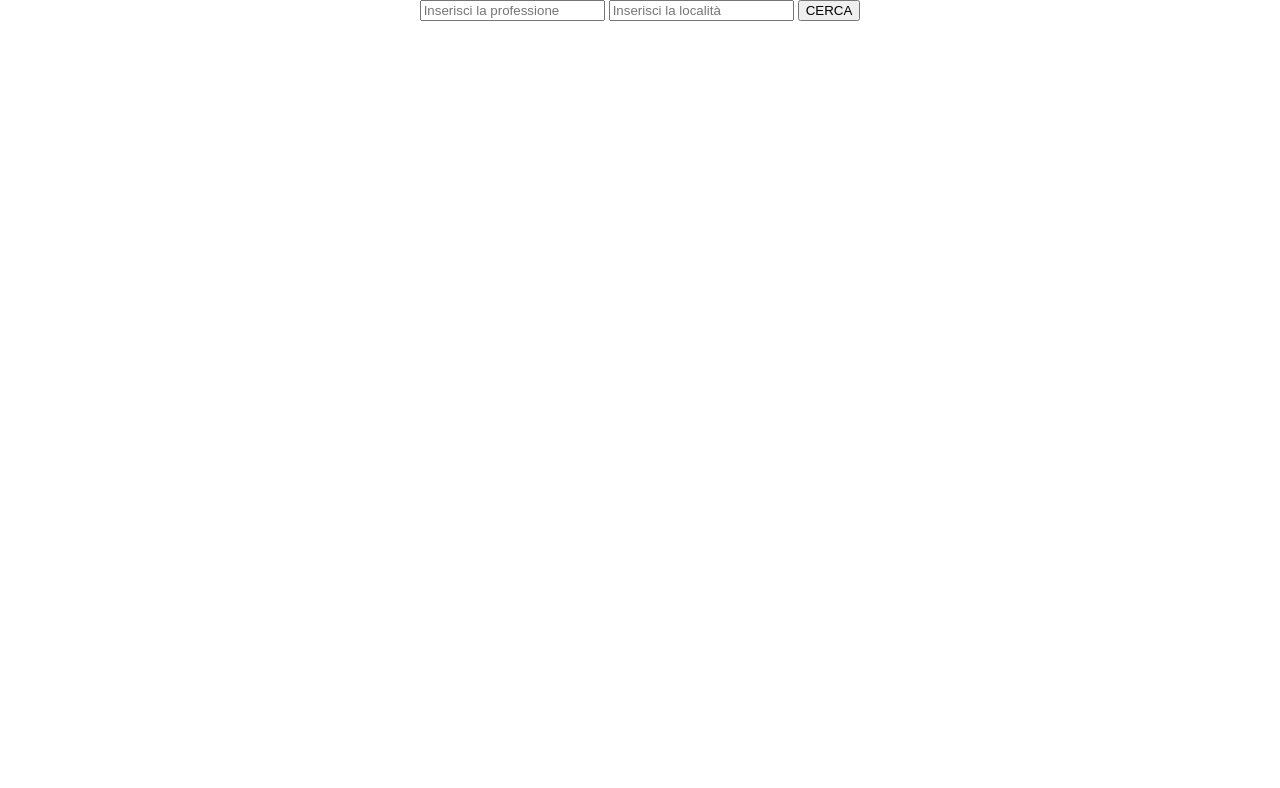
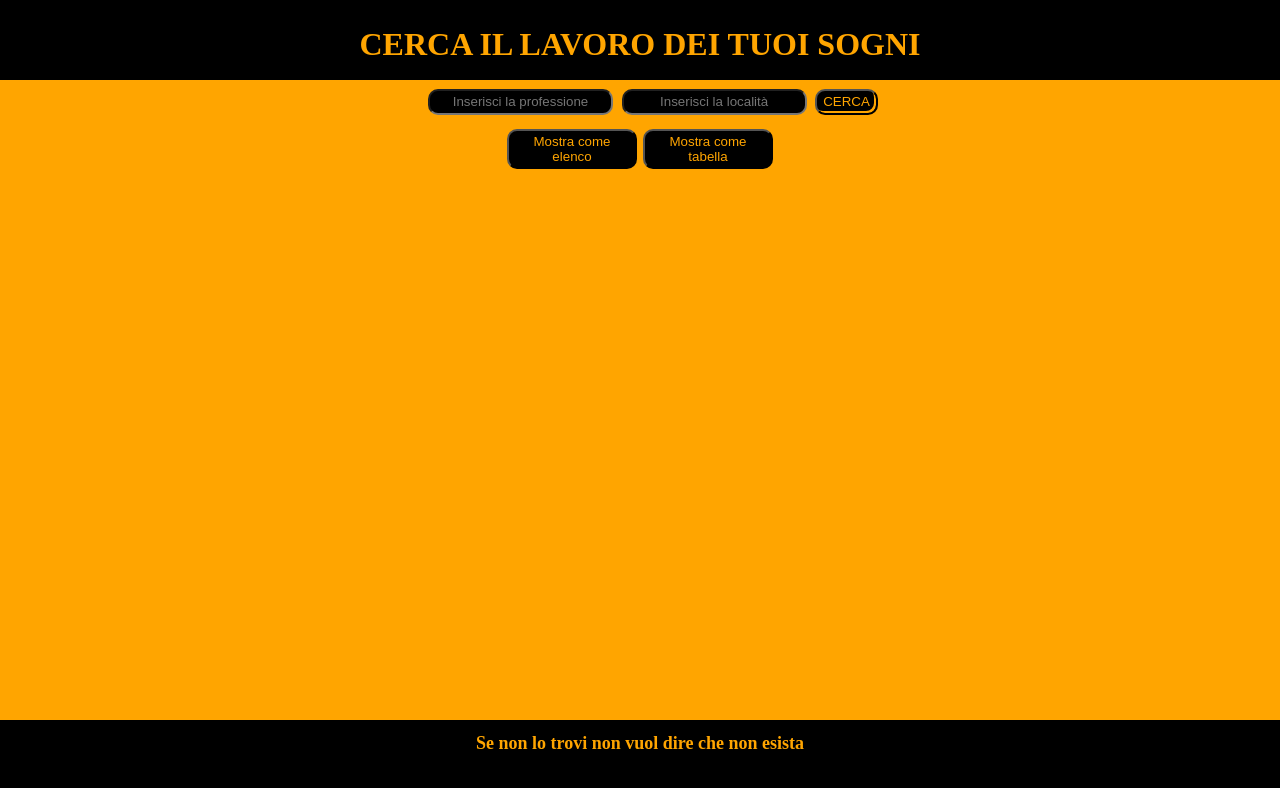
Before and after one commit to mirko-mc/EPICODE-M2W4D1-JS-Basics, a plain HTML site: page index.html in a window 1280 px wide. Both pictures are taken after a click on the button "CERCA". Drawn offline with Linux system fonts and the light colour scheme.

Commit message:
refactoring js. complete css

```diff
--- a/assets/css/style.css
+++ b/assets/css/style.css
@@ -1,10 +1,71 @@
-*{
+* {
     box-sizing: border-box;
     margin: 0;
 }
 
-body{
+header {
+    background-color: black;
+    color: orange;
+    width: 100%;
+    padding: 2% 0;
+    text-align: center;
+    height: 10vh;
+}
+
+main {
     display: flex;
     flex-direction: column;
     align-items: center;
+    background-color: orange;
+    height: 80vh;
 }
+
+form,
+.divButtons {
+    display: flex;
+    align-items: center;
+}
+
+input,
+button {
+    background-color: black;
+    color: orange;
+    margin: 2% 1%;
+    border-radius: 10px;
+    text-align: center;
+}
+
+input {
+    height: 2em;
+}
+
+form button {
+    height: 2em;
+}
+
+.divButtons button {
+    height: 3em;
+}
+
+button:hover {
+    background-color: orange;
+    color: black;
+}
+
+button:focus {
+    box-shadow: inset -2px -2px orange;
+}
+
+p {
+    text-align: center;
+    font-weight: bold;
+}
+
+footer {
+    background-color: black;
+    color: orange;
+    width: 100%;
+    padding: 1% 0;
+    height: 10vh;
+    font-size: large;
+}
--- a/assets/js/script.js
+++ b/assets/js/script.js
@@ -125,60 +125,76 @@ const jobs = [
 
 // funzione di ricerca professione e località
 function lookingFor(occupation, location) {
-    removeExistingItems("divButtons");
-    removeExistingItems("divResults");
-    // salvo i dati degli argomenti nelle costanti
+    removeExistingItems(".divButtons");
+    removeExistingItems(".divResults");
+    // salvo i dati degli argomenti nelle costanti convertendo le stringhe in minuscolo
     const OCCUPATION = occupation.toLowerCase();
     const LOCATION = location.toLowerCase();
     // dichiaro un array che dovrà contenere i risultati
-    let results = [];
-    // controllo che l'utente abbia inserito entrambi gli elementi da ricercare altrimenti lo avviso
+    const RESULTS = [];
+    // controllo che l'utente abbia inserito entrambi gli elementi da ricercare altrimenti lo avviso dove ha sbagliato
     if (OCCUPATION === "" && LOCATION === "") alert("Hai dimenticato di inserire sia la professione che la località da ricercare")
     else if (LOCATION === "") alert("Hai dimenticato di inserire la località da ricercare")
     else if (OCCUPATION === "") alert("Hai dimenticato di inserire la professione da ricercare")
     else {
-        // se ha inserito entambi gli elementi ciclo l'oggetto contenente i dati alla ricerca dei dati inseriti dall'utente e li inserisco in un array di oggetti contenente i risultati
+// dichiaro il contatore che conterà il totale dei risultati trovati
+        let i = 0;
+        // se l'utente ha inserito entambi gli elementi ciclo l'oggetto contenente i dati alla ricerca dei dati inseriti dall'utente e li inserisco in un array di oggetti contenente i risultati
         for (const JOB of jobs) {
-            (JOB.title.toLowerCase().includes(OCCUPATION)) && (JOB.location.toLowerCase().includes(LOCATION)) ? results.push({ title: JOB.title, location: JOB.location }) : "";
+            // codice se nella funzione listStyle avessi usato results.lenght invece del contatore per mostrare il totale dei risultati trovati
+            /*(JOB.title.toLowerCase().includes(OCCUPATION)) && (JOB.location.toLowerCase().includes(LOCATION)) ? RESULTS.push({ title: JOB.title, location: JOB.location }) : "";*/
+            if ((JOB.title.toLowerCase().includes(OCCUPATION)) && (JOB.location.toLowerCase().includes(LOCATION))) {
+                RESULTS.push({ title: JOB.title, location: JOB.location });
+                i++;
+            }
         }
-        const BODY = document.querySelector("body");
+        const MAIN = document.querySelector("main");
         // creo un div contente i pulsanti per mostrare i risultati
         const DIVBUTTONS = document.createElement("div");
         DIVBUTTONS.className = "divButtons";
-        BODY.appendChild(DIVBUTTONS);
-        // creo un div che dovrà contenere i risultati
-        const DIVRESULTS = document.createElement("div");
-        DIVRESULTS.className = "divResults";
-        BODY.appendChild(DIVRESULTS);
-        // creao un pulsante per consultare i dati come elenco
+        MAIN.appendChild(DIVBUTTONS);
+        // creo un pulsante per consultare i dati come elenco e richiamo la funzione per mostrarli
         const LISTSTYLE = document.createElement("button");
         LISTSTYLE.appendChild(document.createTextNode("Mostra come elenco"));
-        LISTSTYLE.className="resultsButton";
+        LISTSTYLE.className = "resultsButton";
         DIVBUTTONS.appendChild(LISTSTYLE);
-        LISTSTYLE.addEventListener("click", () => { listStyle(DIVRESULTS, results) });
-        // creao un pulsante per consultare i dati come tabella
+        LISTSTYLE.addEventListener("click", () => { listStyle(MAIN, RESULTS, i) });
+        // creo un pulsante per consultare i dati come tabella e richiamo la funzione per mostrarli
         const TABLESTYLE = document.createElement("button");
         TABLESTYLE.appendChild(document.createTextNode("Mostra come tabella"));
-        TABLESTYLE.className="resultsButton";
+        TABLESTYLE.className = "resultsButton";
         DIVBUTTONS.appendChild(TABLESTYLE);
-        TABLESTYLE.addEventListener("click", () => { tableStyle(DIVRESULTS, results) });
+        TABLESTYLE.addEventListener("click", () => { tableStyle(MAIN, RESULTS, i) });
     }
 }
 
+// funzione per rimuovere i pulsanti/risultati precedenti. in ingresso prende il nome della classe da eliminare
 function removeExistingItems(className) {
-    const EXISTS = document.getElementsByClassName(className)
-    for (const EXIST of EXISTS) if (EXIST !== null) {
-            EXIST.remove();
-    }
+    const REMOVE = document.querySelector(className);
+    if (REMOVE) REMOVE.remove();
 }
 
-function listStyle(divResults, results) {
-    // removeExistingItems("divResults");
+// funzione per creare un div che dovrà contenere i risultati. in ingresso prende il main a cui appendere il div e ritornerà il div
+function divResults(main) {
+    const DIVRESULTS = document.createElement("div");
+    DIVRESULTS.className = "divResults";
+    main.appendChild(DIVRESULTS);
+    return DIVRESULTS;
+}
+
+// funzione per mostrare i risultati come elenco. in ingresso prende il main, i risultati e il totale dei risultati trovati
+function listStyle(main, results, count) {
+    // se ci sono risultati precedenti, li rimuovo
+    removeExistingItems(".divResults");
+    // creo il div per i risultati
+    const DIVRESULTS = divResults(main);
+    // creo un paragrafo per il totale di risultati trovati e la lista non ordinata
     const P = document.createElement("p");
     const UL = document.createElement("ul");
-    P.appendChild(document.createTextNode(`RISULTATI TROVATI : ${results.length}`));
-    divResults.appendChild(P);
-    divResults.appendChild(UL);
+    P.appendChild(document.createTextNode(`RISULTATI TROVATI : ${/*results.length*/count}`));
+    DIVRESULTS.appendChild(P);
+    DIVRESULTS.appendChild(UL);
+    // ogni risultato che trovo lo aggiungo alla lista
     for (const RESULT of results) {
         const LI = document.createElement("li");
         LI.innerHTML = `<span>RUOLO : ${RESULT.title}<br>LOCALITA' : ${RESULT.location}</span>`;
@@ -186,13 +202,22 @@ function listStyle(divResults, results) {
     }
 }
 
-function tableStyle(divResults, results) {
-    // removeExistingItems("divResults");
+// funzione per mostrare i risultati come tabella. in ingresso prende il main, i risultati e il totale dei risultati trovati
+function tableStyle(main, results, count) {
+    // se ci sono risultati precedenti, li rimuovo
+    removeExistingItems(".divResults");
+    // creo il div per i risultati
+    const DIVRESULTS = divResults(main);
+    const P = document.createElement("p");
+    // creo un paragrafo per il totale di risultati trovati e la tabella
+    P.appendChild(document.createTextNode(`RISULTATI TROVATI : ${/*results.length*/count}`));
+    DIVRESULTS.appendChild(P);
     const TABLE = document.createElement("table");
     const TBODY = document.createElement("tbody");
-    divResults.appendChild(TABLE);
+    DIVRESULTS.appendChild(TABLE);
     TABLE.appendChild(TBODY);
     for (const RESULT of results) {
+        // per ogni risultato trovato creo una riga nella tabella
         let TR = document.createElement("tr");
         let TD = document.createElement("td");
         TBODY.appendChild(TR);
--- a/index.html
+++ b/index.html
@@ -9,16 +9,20 @@
 </head>
 
 <body>
-
-    <div>
+    <header>
+        <h1>CERCA IL LAVORO DEI TUOI SOGNI</h1>
+    </header>
+    <main>
         <form>
             <input type="text" value="" id="title" name="title" placeholder="Inserisci la professione" />
             <input type="text" value="" id="location" name="location" placeholder="Inserisci la località" />
             <button type="button" value="cerca"
-                onclick="lookingFor(document.getElementById('title').value,document.getElementById('location').value)">CERCA</button>
+                onclick="lookingFor(/*document.getElementById('title').value,document.getElementById('location').value*/'c','c')">CERCA</button>
         </form>
-    </div>
-
+    </main>
+    <footer>
+        <p>Se non lo trovi non vuol dire che non esista</p>
+    </footer>
     <script src="./assets/js/script.js"></script>
 </body>
 
```
